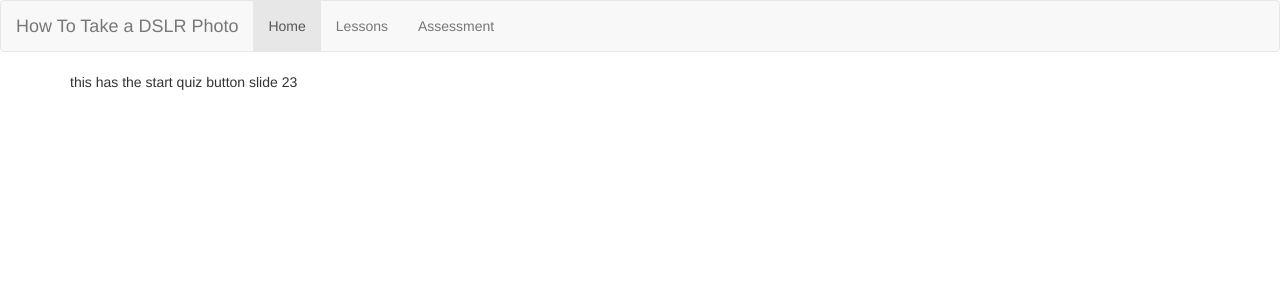
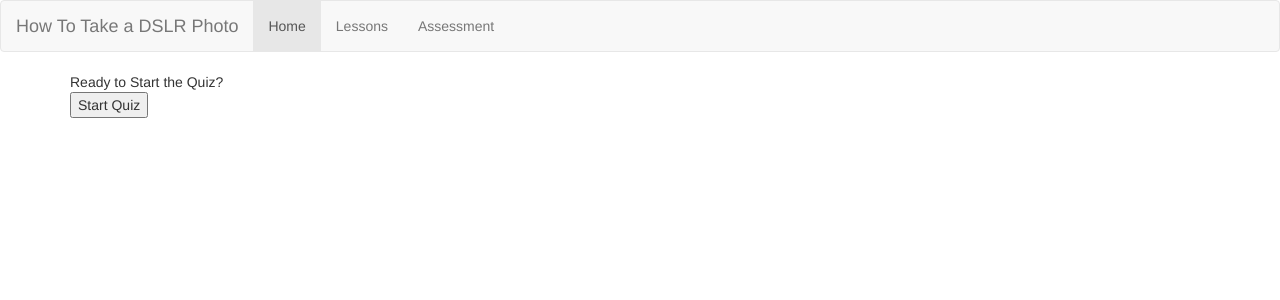
Before and after one commit to shivanipatel16/photography-website, a Flask app: page /assessment_start in a window 1280 px wide. Shown: the top 300 px of the page. Run offline with Flask 2, Linux system fonts and the light colour scheme; some libraries are stand-ins or nearby versions.

Commit message:
quiz_part: Finished assessment start and working on assessment question

```diff
--- a/templates/assessment_start.html
+++ b/templates/assessment_start.html
@@ -1,6 +1,23 @@
 {% extends "layout.html" %} {% block content %}
 
-this has the start quiz button
-slide 23
+
+<script>
+
+    $(document).ready(function () {
+        $('#startbutton').click(function () {
+            window.location.href = "/assessment/1";
+        });
+
+    });
+
+
+</script>
+
+<div class = "header"> Ready to Start the Quiz?</div>
+
+<button id = "startbutton" class="btn-styled" type="button">Start Quiz</button>
+
+
+
 
 {% endblock %}
```
Also changed, not shown: templates/assessment_question.html (+41 -0 lines).
